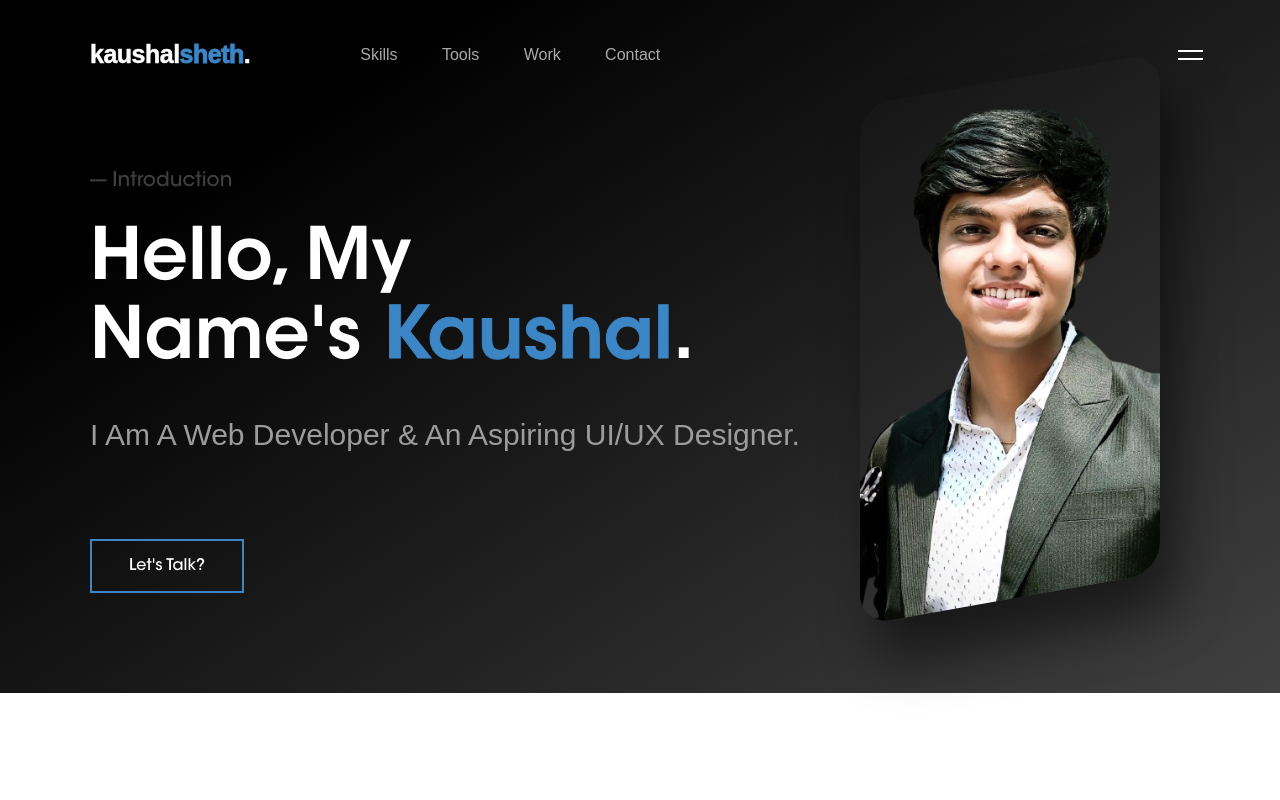
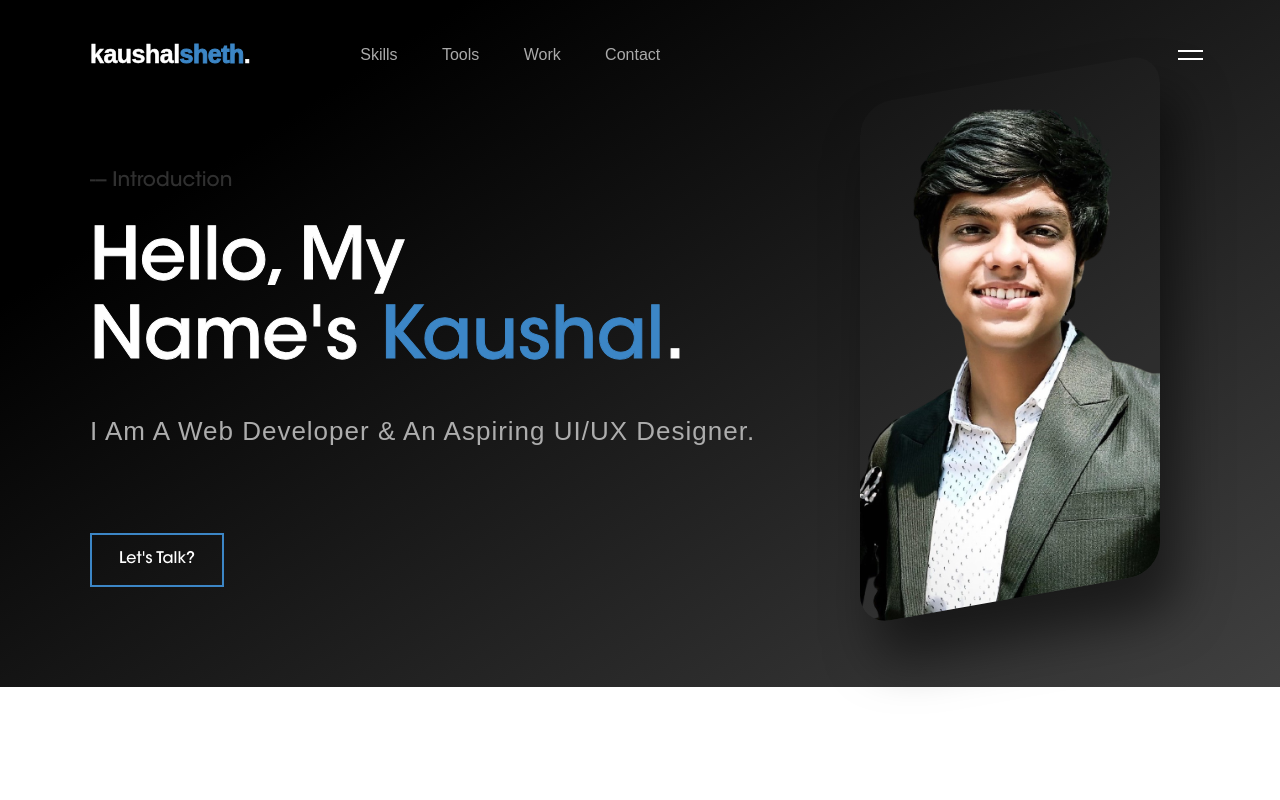
Before and after one commit to Kaushals1/My-Portfolio, a React (Create React App) app: page / in a window 1280 px wide. Shown: the top 800 px of the page. Built offline with nearby package versions, Linux system fonts and the light colour scheme; the HTML template or start-up script is replaced by a standard one.

Commit message:
hero section changes

```diff
--- a/src/components/Hero/Hero.css
+++ b/src/components/Hero/Hero.css
@@ -16,7 +16,7 @@
   position: relative;
 }
 .intro {
-  color: rgb(63, 63, 63);
+  color: rgb(48, 48, 48);
   font-family: "ITCAvantGarde";
   font-size: 20px;
   font-weight: 200;
@@ -25,10 +25,12 @@
 
 .hero-left-header > h1 {
   font-size: 72px;
-  font-weight: 300;
+  font-weight: 200;
   line-height: 1.1;
   color: white;
   font-family: "ITCAvantGarde";
+  -webkit-text-stroke: 1px white;
+
 }
 .hero-left-header > h1 > span {
   color: #3c86c6;
@@ -36,15 +38,16 @@
 }
 .hero-sub-header-text {
   margin-top: 30px;
-  font-size: 30px;
-  font-weight: 300;
-  color: #9c9c9c;
+  font-size: 26px;
+  font-weight: 200;
+  color: #adadad;
   line-height: 1.6;
+  letter-spacing: 1px;
 }
 .hero-left-cta {
   margin-top: 80px;
   height: 50px;
-  width: 150px;
+  width: 130px;
   position: relative;
   border: 2px solid #3c86c6;
   display: grid;
```
